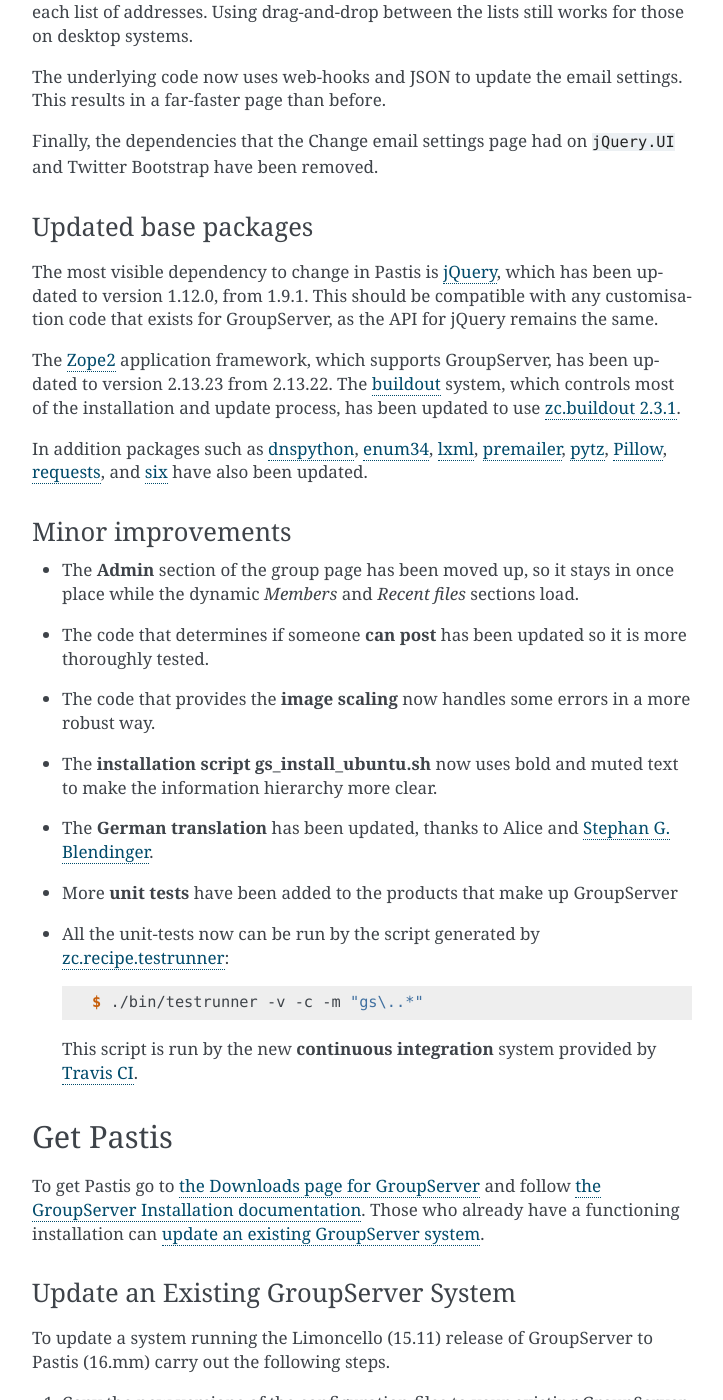
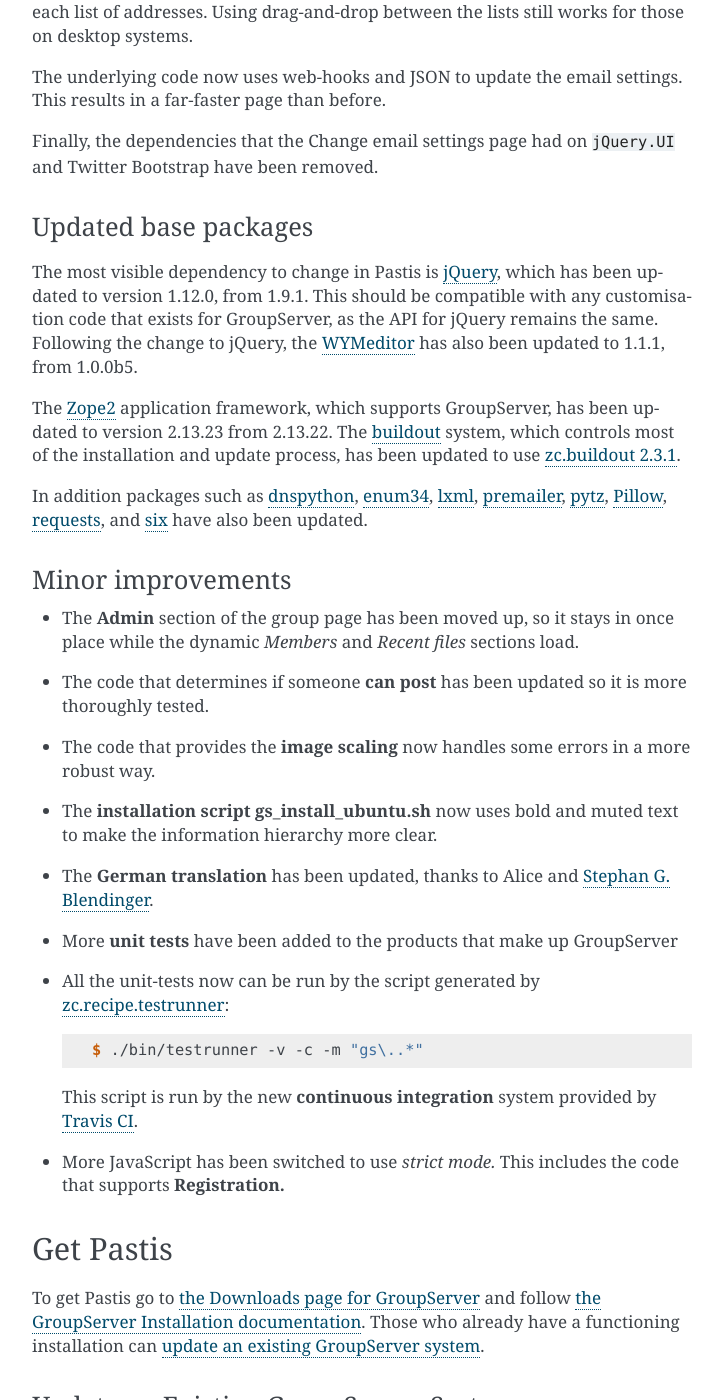
Before and after one commit to groupserver/buildout, a Sphinx documentation site: the page built from docs/release-notes-16mm.rst, in a window 1280 px wide and 1400 px high, scrolled down 768 px. Shown: the whole window, without its empty margins (388-1111 px from the left). Built offline with Sphinx 7.4.7, drawn with Linux system fonts in a browser that asks for light colours.

Commit message:
Following the upstream change to the WYMeditor

```diff
--- a/docs/release-notes-16mm.rst
+++ b/docs/release-notes-16mm.rst
@@ -35,6 +35,8 @@
 .. index::
    single: Profile
    pair: Email; Settings
+   pair: JavaScript; jQuery.UI
+   pair: JavaScript; Bootstrap
 
 Email-settings page
 ===================
@@ -52,7 +54,11 @@
 Finally, the dependencies that the Change email settings page had
 on ``jQuery.UI`` and Twitter Bootstrap have been removed.
 
-.. index:: Dependencies
+.. index::
+   single: Dependencies
+   pair: Install; Buildout
+   pair: JavaScript; jQuery
+   pair: JavaScript; WYMeditor
 
 Updated base packages
 =====================
@@ -60,7 +66,9 @@
 The most visible dependency to change in Pastis is jQuery_, which
 has been updated to version 1.12.0, from 1.9.1. This should be
 compatible with any customisation code that exists for
-GroupServer, as the API for jQuery remains the same.
+GroupServer, as the API for jQuery remains the same. Following
+the change to jQuery, the WYMeditor_ has also been updated to
+1.1.1, from 1.0.0b5.
 
 The Zope2_ application framework, which supports GroupServer, has
 been updated to version 2.13.23 from 2.13.22. The buildout_
@@ -81,6 +89,7 @@
 .. _Pillow: https://pypi.python.org/pypi/Pillow
 .. _requests: https://pypi.python.org/pypi/requests
 .. _six: https://pypi.python.org/pypi/six
+.. _WYMeditor: http://wymeditor.github.io/wymeditor/
 .. _zc.buildout 2.3.1: https://pypi.python.org/pypi/zc.buildout/2.3.1
 .. _Zope2: https://pypi.python.org/pypi/Zope2
 
@@ -122,6 +131,9 @@
 
   This script is run by the new **continuous integration** system
   provided by `Travis CI`_.
+
+* More JavaScript has been switched to use *strict mode.* This
+  includes the code that supports **Registration.**
 
 .. _zc.recipe.testrunner:
    https://pypi.python.org/pypi/zc.recipe.testrunner/
```
Also changed, not shown: other parts of docs/release-notes-16mm.rst (+1 -1 lines), versions.cfg (+9 -9 lines).
